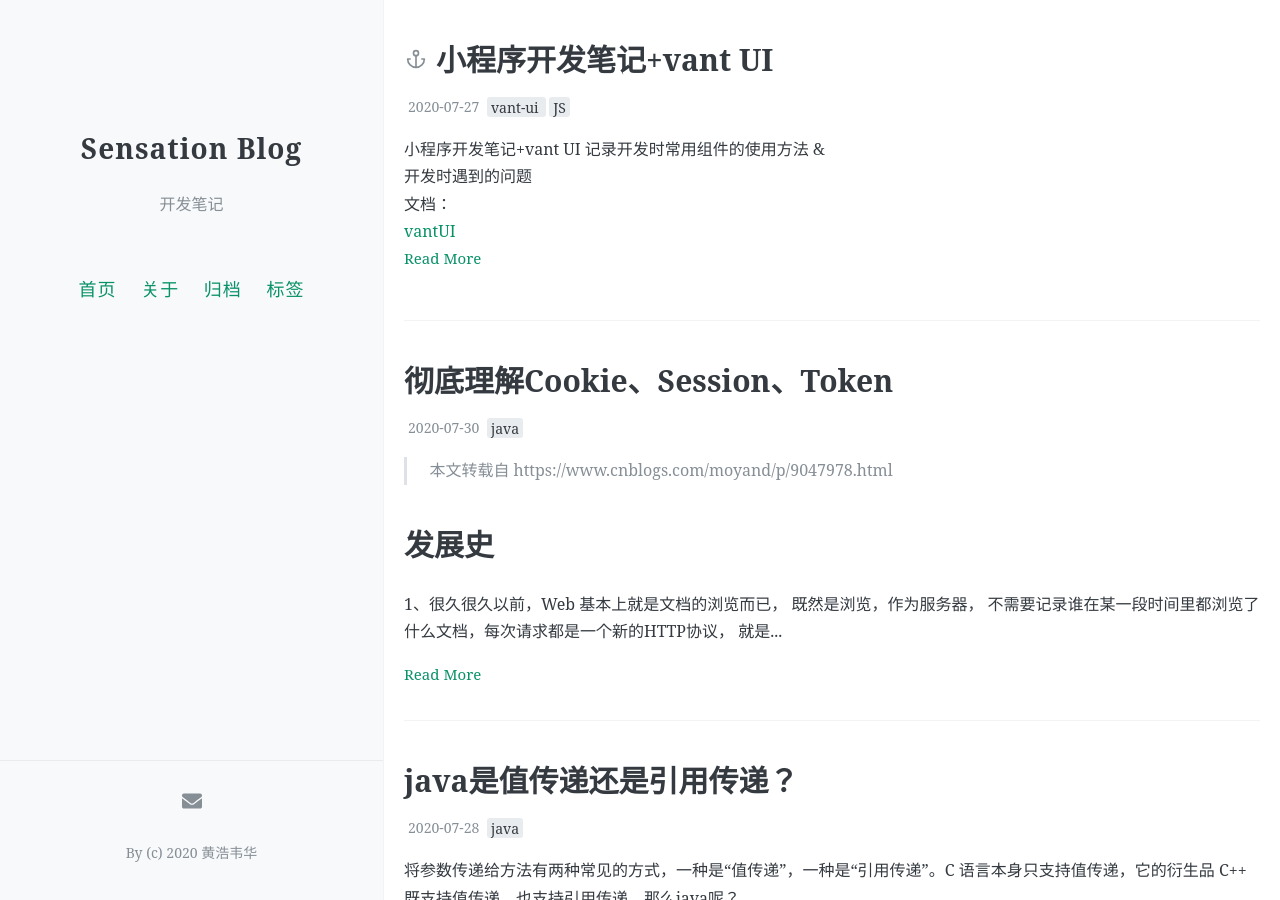
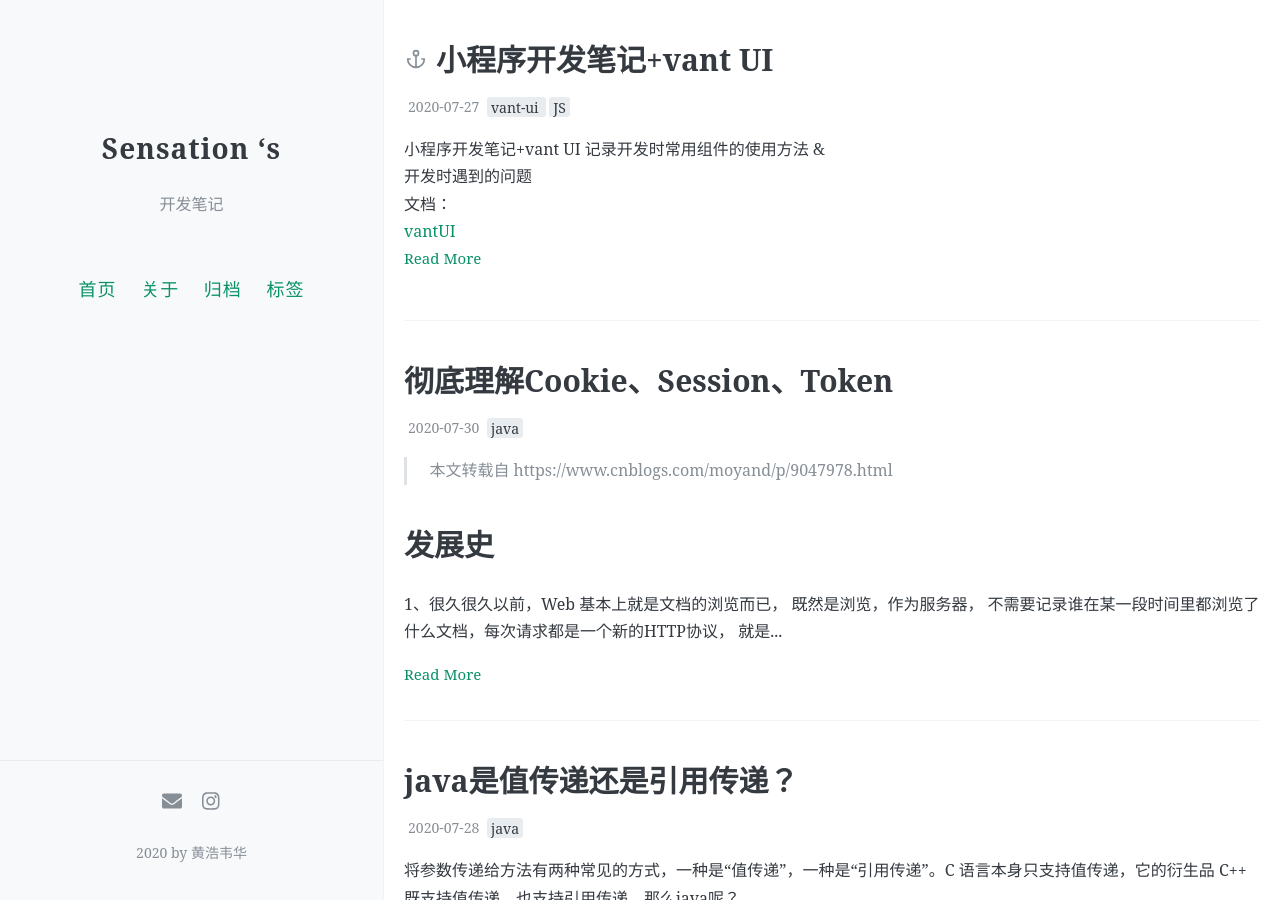
Before and after one commit to SensationG/blog, a Jekyll site: the page built from index.html, in a window 1280 px wide and 900 px high. Built offline with Jekyll 4.4.1, drawn with Linux system fonts in a browser that asks for light colours; the list of posts is cut into pages by our own code; comment, search, counter and statistics services are not loaded.

Commit message:
配置更新

```diff
--- a/_config.yml
+++ b/_config.yml
@@ -7,7 +7,7 @@
 # 井号后面的文字是说明文档，不会被程序读取。
 
 # 描述/签名
-name: Sensation Blog
+name: Sensation ‘s
 description: 开发笔记
 
 # 输入你的网站域名（如果你没有添加自己的域名，而是直接用GitHub pages分配的域名的话可以省略）
@@ -56,7 +56,7 @@ footer-links:
   facebook: #https://www.facebook.com/<>
   flickr: #https://www.flickr.com/<>
   github: #FromEndWorld/loffer #https://github.com/<>
-  instagram: #https://instagram.com/<>
+  instagram: https://www.instagram.com/sensationhhw/
   linkedin: #https://www.linkedin.com/in/<>
   pinterest: #https://www.pinterest.com/<>
   rss: #随便填点啥RSS就能用了
@@ -66,7 +66,7 @@ footer-links:
   youtube: # channel/<your_long_string> or user/<user-name>
 
 # 站点页脚的文字
-footer-text: By (c) 2020 黄浩韦华
+footer-text:  2020 by 黄浩韦华
 
 #
 # 评论，注意，请不要同时添加多种不同的评论区
```
